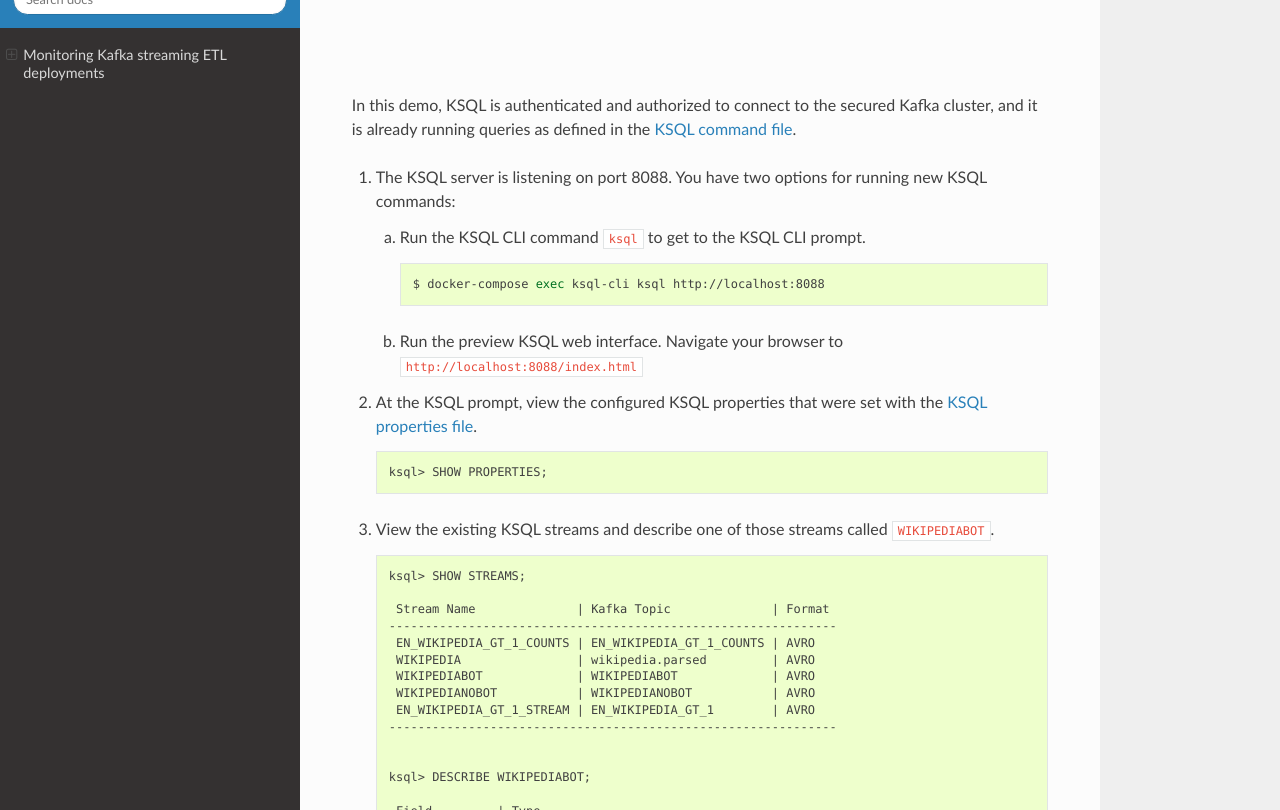
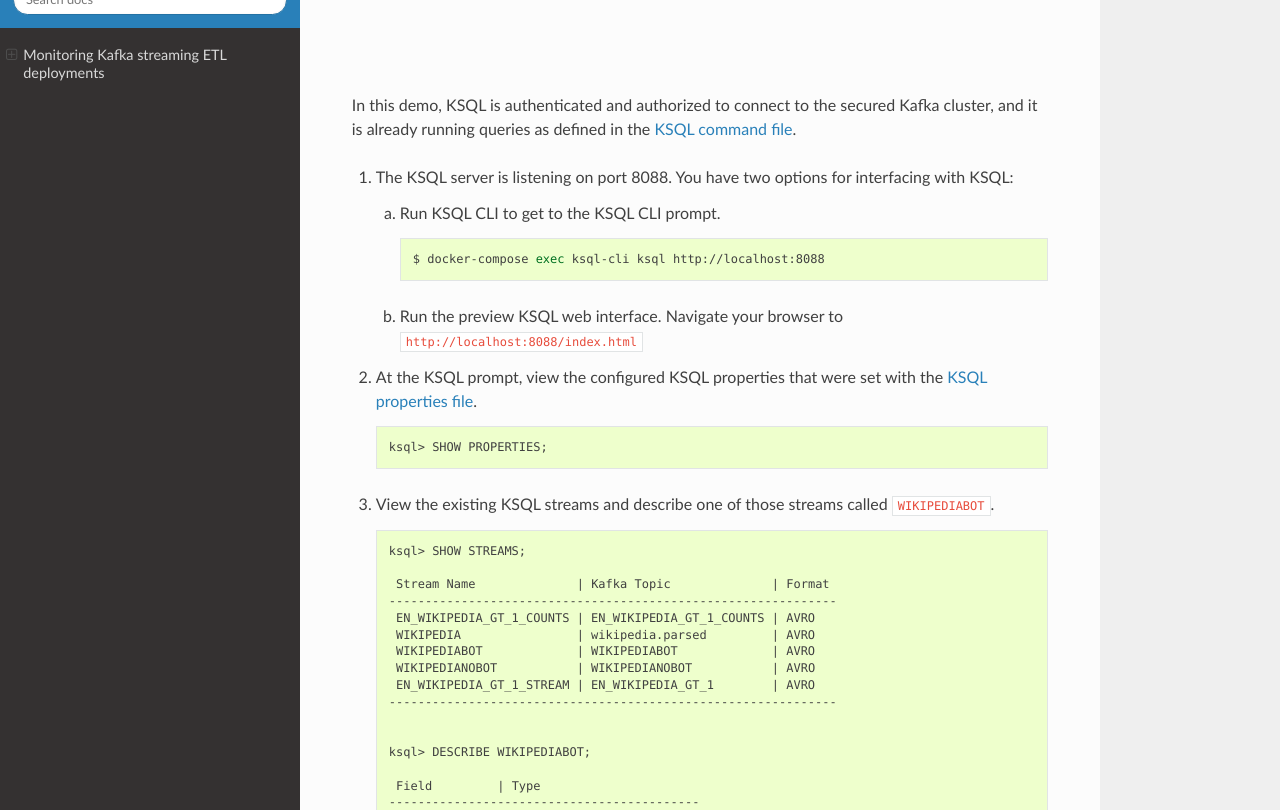
Before and after one commit to confluentinc/cp-demo, a Sphinx documentation site: the page built from docs/index.rst, in a window 1280 px wide and 900 px high, scrolled down 6264 px, cut to the strip 90-900 px from the top of the window. Built offline with Sphinx 7.4.7 and the Read the Docs theme 2.0.0, drawn with Linux system fonts in a browser that asks for light colours.

Commit message:
Tweak wording in docs

```diff
--- a/docs/index.rst
+++ b/docs/index.rst
@@ -198,9 +198,9 @@
 
 In this demo, KSQL is authenticated and authorized to connect to the secured Kafka cluster, and it is already running queries as defined in the `KSQL command file <https://github.com/confluentinc/cp-demo/blob/master/scripts/ksql/ksqlcommands>`__.
 
-1. The KSQL server is listening on port 8088. You have two options for running new KSQL commands:
+1. The KSQL server is listening on port 8088. You have two options for interfacing with KSQL:
 
-   (a) Run the KSQL CLI command ``ksql`` to get to the KSQL CLI prompt.
+   (a) Run KSQL CLI to get to the KSQL CLI prompt.
 
        .. sourcecode:: bash
 
```
